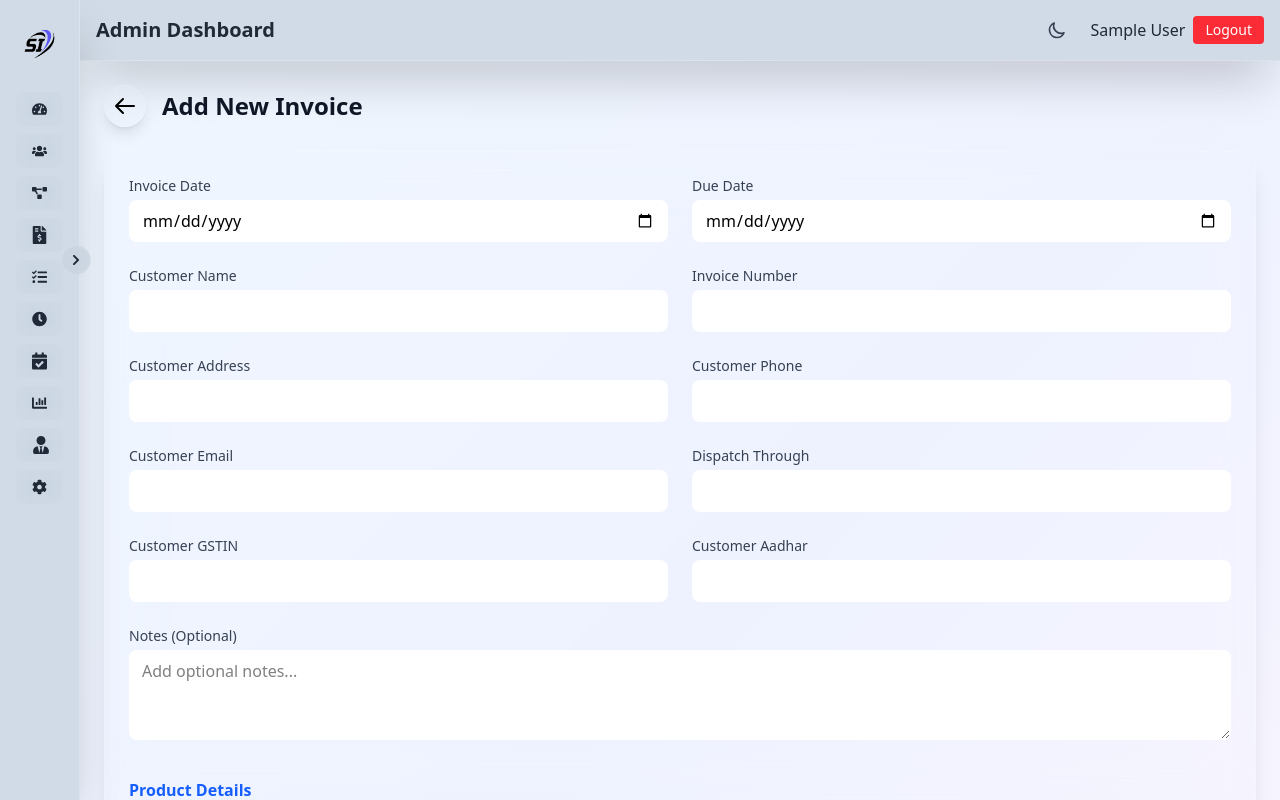
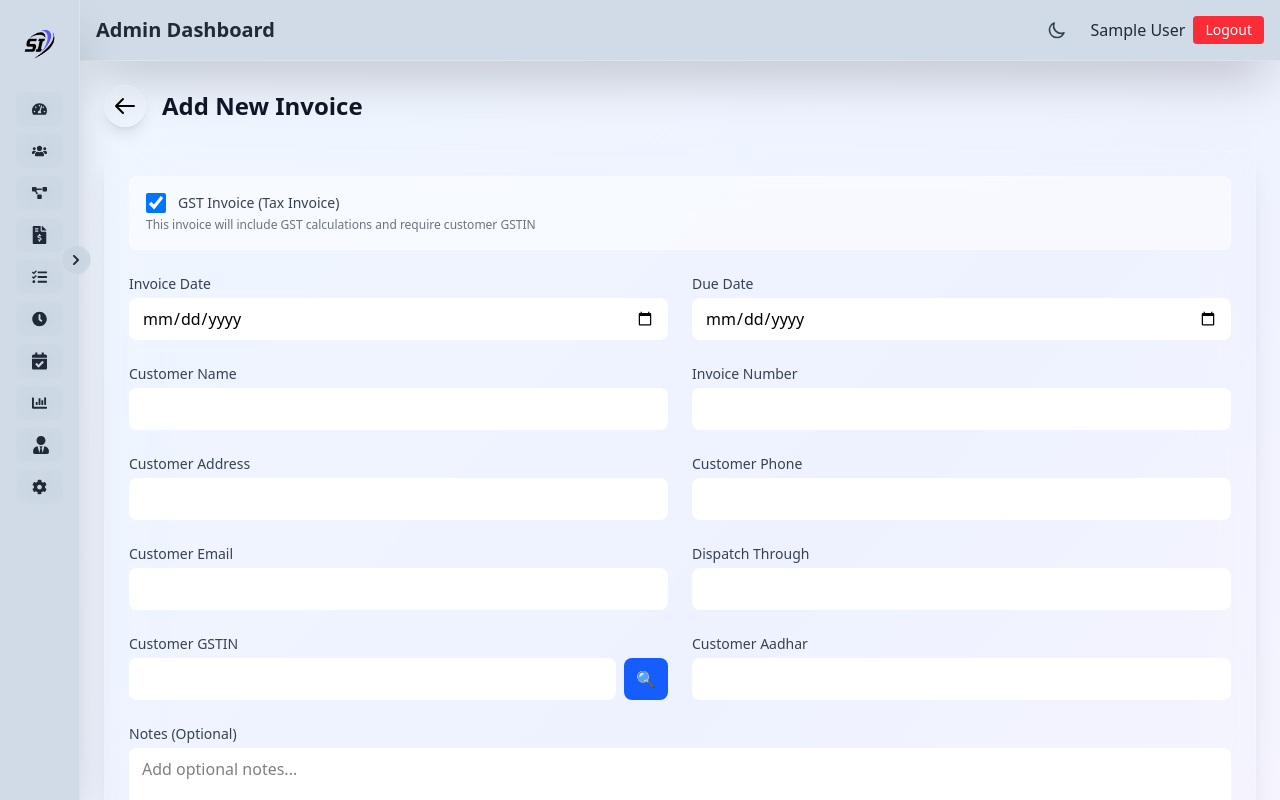
Before and after one commit to Shine-Infosolutions/shine-crm-frontend, a React (Vite) app: page /invoices/add in a window 1280 px wide. Built offline with nearby package versions, Linux system fonts and the light colour scheme; no server answers; sample sign-in values are in the browser's storage.

Commit message:
9 oct dophar

```diff
--- a/src/pages/AddInvoice.jsx
+++ b/src/pages/AddInvoice.jsx
@@ -4,6 +4,7 @@ import axios from "axios";
 import { useNavigate, useParams } from "react-router-dom";
 import { useAppContext } from "../context/AppContext";
 import { motion } from "framer-motion";
+import { fetchGSTDetails } from "../utils/gstLookup";
 
 const AddInvoice = () => {
   const { id } = useParams();
@@ -12,6 +13,7 @@ const AddInvoice = () => {
 
   const [formErrors, setFormErrors] = useState({});
   const [rowErrors, setRowErrors] = useState([]);
+  const [gstLoading, setGstLoading] = useState(false);
 
   const [formData, setFormData] = useState({
     customerGST: "",
@@ -25,6 +27,7 @@ const AddInvoice = () => {
     dispatchThrough: "",
     customerAadhar: "",
     notes: "",
+    isGSTInvoice: true,
     productDetails: [],
     amountDetails: {
       gstPercentage: 18,
@@ -84,15 +87,15 @@ const AddInvoice = () => {
       (acc, item) => acc + parseFloat(item.amount || 0),
       0
     );
-    const gstPct = parseFloat(formData.amountDetails.gstPercentage || 0);
+    const gstPct = formData.isGSTInvoice ? parseFloat(formData.amountDetails.gstPercentage || 0) : 0;
     const discPct = parseFloat(formData.amountDetails.discountOnTotal || 0);
-    const discountedBase = parseFloat(
-      (baseAmount * (1 - discPct / 100)).toFixed(2)
-    );
-    const gstAmount = parseFloat(
-      (discountedBase * (gstPct / 100)).toFixed(2)
-    );
-    const total = parseFloat((discountedBase + gstAmount).toFixed(2));
+    const discountedBase = Math.round(
+      (baseAmount * (1 - discPct / 100)) * 100
+    ) / 100;
+    const gstAmount = Math.round(
+      (discountedBase * (gstPct / 100)) * 100
+    ) / 100;
+    const total = Math.round(discountedBase + gstAmount);
 
     setFormData((prev) => ({
       ...prev,
@@ -105,10 +108,32 @@ const AddInvoice = () => {
     rows,
     formData.amountDetails.gstPercentage,
     formData.amountDetails.discountOnTotal,
+    formData.isGSTInvoice,
   ]);
 
   const handleChange = (e) => {
     setFormData((prev) => ({ ...prev, [e.target.name]: e.target.value }));
+  };
+
+  const handleGSTLookup = async () => {
+    if (!formData.customerGST || formData.customerGST.length !== 15) {
+      alert('Please enter a valid 15-digit GST number');
+      return;
+    }
+
+    setGstLoading(true);
+    try {
+      const gstDetails = await fetchGSTDetails(formData.customerGST);
+      setFormData(prev => ({
+        ...prev,
+        customerName: gstDetails.name,
+        customerAddress: gstDetails.address
+      }));
+    } catch (error) {
+      alert(error.message);
+    } finally {
+      setGstLoading(false);
+    }
   };
 
   const handleRowChange = (index, field, value) => {
@@ -119,7 +144,7 @@ const AddInvoice = () => {
     const price = parseFloat(updated[index].price) || 0;
     const discount = parseFloat(updated[index].discountPercentage) || 0;
     const amount = price * qty * (1 - discount / 100);
-    updated[index].amount = amount.toFixed(2);
+    updated[index].amount = (Math.round(amount * 100) / 100).toFixed(2);
     setRows(updated);
   };
 
@@ -151,8 +176,12 @@ const AddInvoice = () => {
 
     const requiredFields = [
       "customerName", "invoiceDate", "dueDate", "invoiceNumber",
-      "customerAddress", "customerPhone", "customerEmail", "customerGST"
+      "customerAddress", "customerPhone", "customerEmail"
     ];
+
+    if (formData.isGSTInvoice) {
+      requiredFields.push("customerGST");
+    }
     requiredFields.forEach((field) => {
       if (!formData[field]?.trim()) errors[field] = true;
     });
@@ -238,6 +267,29 @@ const AddInvoice = () => {
         onSubmit={handleSubmit}
         className="bg-blue-gray-200/80 dark:bg-gray-800/80 backdrop-blur-xl rounded-xl shadow-xl border border-white/20 dark:border-gray-700/50 p-6"
       >
+        {/* GST Invoice Toggle */}
+        <motion.div
+          initial={{ opacity: 0, y: 10 }}
+          animate={{ opacity: 1, y: 0 }}
+          transition={{ duration: 0.3, delay: 0.25 }}
+          className="mb-6 p-4 bg-white/50 dark:bg-gray-700/50 rounded-lg border border-white/20 dark:border-gray-700/50"
+        >
+          <label className="flex items-center space-x-3 cursor-pointer">
+            <input
+              type="checkbox"
+              checked={formData.isGSTInvoice}
+              onChange={(e) => setFormData(prev => ({ ...prev, isGSTInvoice: e.target.checked }))}
+              className="w-5 h-5 text-blue-600 bg-gray-100 border-gray-300 rounded focus:ring-blue-500 dark:focus:ring-blue-600 dark:ring-offset-gray-800 focus:ring-2 dark:bg-gray-700 dark:border-gray-600"
+            />
+            <span className="text-sm font-medium text-gray-700 dark:text-gray-300">
+              GST Invoice {formData.isGSTInvoice ? '(Tax Invoice)' : '(Non-GST Invoice)'}
+            </span>
+          </label>
+          <p className="text-xs text-gray-500 dark:text-gray-400 mt-1">
+            {formData.isGSTInvoice ? 'This invoice will include GST calculations and require customer GSTIN' : 'This invoice will not include GST calculations'}
+          </p>
+        </motion.div>
+
         <div className="grid grid-cols-1 md:grid-cols-2 gap-6">
           {[
             ["Invoice Date", "invoiceDate", "date"],
@@ -248,9 +300,9 @@ const AddInvoice = () => {
             ["Customer Phone", "customerPhone", "tel"],
             ["Customer Email", "customerEmail", "email"],
             ["Dispatch Through", "dispatchThrough", "text"],
-            ["Customer GSTIN", "customerGST", "text"],
+            ...(formData.isGSTInvoice ? [["Customer GSTIN", "customerGST", "text", true]] : []),
             ["Customer Aadhar", "customerAadhar", "text"],
-          ].map(([label, name, type], index) => (
+          ].map(([label, name, type, hasLookup], index) => (
             <motion.div
               key={name}
               initial={{ opacity: 0, y: 10 }}
@@ -258,16 +310,30 @@ const AddInvoice = () => {
               transition={{ duration: 0.3, delay: 0.3 + index * 0.05 }}
             >
               <label className="block text-sm font-medium text-gray-700 dark:text-gray-300 mb-1">{label}</label>
+              <div className={hasLookup ? "flex gap-2" : ""}>
                 <motion.input
                   whileFocus={{ scale: 1.02 }}
                   type={type}
                   name={name}
                   value={formData[name]}
                   onChange={handleChange}
-                className={`w-full px-3 py-2 border rounded-lg bg-white dark:bg-gray-700 dark:text-white focus:ring-2 focus:ring-blue-500/50 transition-all duration-0.3 ${
+                  className={`${hasLookup ? 'flex-1' : 'w-full'} px-3 py-2 border rounded-lg bg-white dark:bg-gray-700 dark:text-white focus:ring-2 focus:ring-blue-500/50 transition-all duration-0.3 ${
                     formErrors[name] ? "border-red-500" : "border-white/20 dark:border-gray-700/50"
                   }`}
                 />
+                {hasLookup && (
+                  <motion.button
+                    whileHover={{ scale: 1.05 }}
+                    whileTap={{ scale: 0.95 }}
+                    type="button"
+                    onClick={handleGSTLookup}
+                    disabled={gstLoading}
+                    className="px-3 py-2 bg-blue-600 text-white rounded-lg hover:bg-blue-700 disabled:opacity-50 transition-all duration-0.3"
+                  >
+                    {gstLoading ? '...' : '🔍'}
+                  </motion.button>
+                )}
+              </div>
             </motion.div>
           ))}
         </div>
@@ -384,6 +450,7 @@ const AddInvoice = () => {
           + Add Item
         </motion.button>
 
+        {formData.isGSTInvoice && (
           <motion.div
             initial={{ opacity: 0, y: 20 }}
             animate={{ opacity: 1, y: 0 }}
@@ -407,6 +474,7 @@ const AddInvoice = () => {
               <p className="text-xs mt-1 text-gray-500">CGST: {cgst}%, SGST: {sgst}%</p>
             </div>
           </motion.div>
+        )}
 
         <motion.div
           initial={{ opacity: 0, y: 20 }}
@@ -414,7 +482,7 @@ const AddInvoice = () => {
           transition={{ duration: 0.3, delay: 1.3 }}
           className="mt-6 text-right text-lg font-semibold dark:text-white"
         >
-          Total Amount: ₹{totalAmount}
+          Total Amount: ₹{Math.round(totalAmount)}
         </motion.div>
 
         <motion.div
--- a/src/pages/CreateInvoice.jsx
+++ b/src/pages/CreateInvoice.jsx
@@ -53,11 +53,12 @@ const CreateInvoice = () => {
       .map((w) => w.charAt(0).toUpperCase() + w.slice(1))
       .join(" ");
 
-  const gstRate = Number(invoice?.amountDetails?.gstPercentage || 0);
-  const totalAmount = Number(invoice?.amountDetails?.totalAmount || 0);
-  const baseAmount = totalAmount / (1 + gstRate / 100);
-  const cgstAmount = (baseAmount * (gstRate / 2 / 100)).toFixed(2);
-  const sgstAmount = (baseAmount * (gstRate / 2 / 100)).toFixed(2);
+  const isGSTInvoice = invoice?.isGSTInvoice !== false; // Default to true for backward compatibility
+  const gstRate = isGSTInvoice ? Number(invoice?.amountDetails?.gstPercentage || 0) : 0;
+  const totalAmount = Math.round(Number(invoice?.amountDetails?.totalAmount || 0));
+  const baseAmount = isGSTInvoice ? Math.round((totalAmount / (1 + gstRate / 100)) * 100) / 100 : totalAmount;
+  const cgstAmount = isGSTInvoice ? (Math.round((baseAmount * (gstRate / 2 / 100)) * 100) / 100).toFixed(2) : '0.00';
+  const sgstAmount = isGSTInvoice ? (Math.round((baseAmount * (gstRate / 2 / 100)) * 100) / 100).toFixed(2) : '0.00';
 
 
   const handlePrint = useReactToPrint({
@@ -156,7 +157,7 @@ const CreateInvoice = () => {
           >
             <div className="flex-1"></div>
             <h1 className="text-base sm:text-xl font-bold text-center">
-              TAX INVOICE
+              {isGSTInvoice ? 'TAX INVOICE' : 'INVOICE'}
             </h1>
             <div className="flex-1 text-right">
               <span className="text-xs sm:text-sm font-semibold">
@@ -176,7 +177,7 @@ const CreateInvoice = () => {
               <img src="/icon.png" alt="Logo" className="w-16 h-12 object-contain" />
               <div>
                 <p className="text-sm font-bold">SHINE INFOSOLUTIONS</p>
-                <p className="text-xs">GSTIN: 09FTJPS4577P1ZD</p>
+                {isGSTInvoice && <p className="text-xs">GSTIN: 09FTJPS4577P1ZD</p>}
                 <p className="text-xs">87a, Bankati chak, Raiganj road,Near Chhoti</p>
                 <p className="text-xs">Masjid, Gorakhpur</p>
                 <p className="text-xs">Gorakhpur, UTTAR PRADESH, 273001</p>
@@ -212,7 +213,7 @@ const CreateInvoice = () => {
             className="border-b-2 border-black p-3"
           >
             <p className="text-xs font-semibold mb-1">Customer Details:</p>
-            <p className="text-xs">GSTIN: {invoice.customerGST}</p>
+            {isGSTInvoice && <p className="text-xs">GSTIN: {invoice.customerGST}</p>}
             <p className="text-xs">Billing Address: {invoice.customerAddress}</p>
           </motion.div>
 
@@ -231,8 +232,8 @@ const CreateInvoice = () => {
                   <th className="border-b-2 border-r-2 border-black px-1 py-2 text-center font-semibold">HSN/SAC</th>
                   <th className="border-b-2 border-r-2 border-black px-1 py-2 text-center font-semibold">Rate/Item</th>
                   <th className="border-b-2 border-r-2 border-black px-1 py-2 text-center font-semibold">Qty</th>
-                  <th className="border-b-2 border-r-2 border-black px-1 py-2 text-center font-semibold">Taxable Value</th>
-                  <th className="border-b-2 border-r-2 border-black px-1 py-2 text-center font-semibold">Tax Amount</th>
+                  <th className="border-b-2 border-r-2 border-black px-1 py-2 text-center font-semibold">{isGSTInvoice ? 'Taxable Value' : 'Value'}</th>
+                  {isGSTInvoice && <th className="border-b-2 border-r-2 border-black px-1 py-2 text-center font-semibold">Tax Amount</th>}
                   <th className="border-b-2 px-1 py-2 text-center font-semibold">Amount</th>
                 </tr>
               </thead>
@@ -241,10 +242,10 @@ const CreateInvoice = () => {
                   const qty = parseFloat(p.quantity || 0);
                   const price = parseFloat(p.price || 0);
                   const discountPct = parseFloat(p.discountPercentage || 0);
-                  const originalValue = qty * price;
-                  const discountAmount = (originalValue * discountPct) / 100;
-                  const taxableValue = originalValue - discountAmount;
-                  const taxAmount = taxableValue * (gstRate / 100);
+                  const originalValue = Math.round((qty * price) * 100) / 100;
+                  const discountAmount = Math.round((originalValue * discountPct / 100) * 100) / 100;
+                  const taxableValue = Math.round((originalValue - discountAmount) * 100) / 100;
+                  const taxAmount = Math.round((taxableValue * (gstRate / 100)) * 100) / 100;
 
                   return (
                     <motion.tr
@@ -259,8 +260,8 @@ const CreateInvoice = () => {
                       <td className="border-b-2 border-r-2 border-black px-1 py-2 text-center">₹{price.toFixed(2)}</td>
                       <td className="border-b-2 border-r-2 border-black px-1 py-2 text-center">{qty}</td>
                       <td className="border-b-2 border-r-2 border-black px-1 py-2 text-center">₹{taxableValue.toFixed(2)}</td>
-                      <td className="border-b-2 border-r-2 border-black px-1 py-2 text-center">₹{taxAmount.toFixed(2)}</td>
-                      <td className="border-b-2 px-1 py-2 text-center">₹{p.amount}</td>
+                      {isGSTInvoice && <td className="border-b-2 border-r-2 border-black px-1 py-2 text-center">₹{taxAmount.toFixed(2)}</td>}
+                      <td className="border-b-2 px-1 py-2 text-center">₹{(Math.round(parseFloat(p.amount) * 100) / 100).toFixed(2)}</td>
                     </motion.tr>
                   );
                 })}
@@ -275,10 +276,19 @@ const CreateInvoice = () => {
             transition={{ duration: 0.3, delay: 0.8 }}
             className="border-b-2 border-black p-2 text-right"
           >
-            <p className="text-xs"><strong>Taxable Amount: ₹{baseAmount.toFixed(2)}</strong></p>
-            <p className="text-xs"><strong>CGST {gstRate / 2}%: ₹{cgstAmount}</strong></p>
-            <p className="text-xs"><strong>SGST {gstRate / 2}%: ₹{sgstAmount}</strong></p>
-            <p className="text-sm font-bold mt-1"><strong>Total: ₹{totalAmount}</strong></p>
+            {isGSTInvoice ? (
+              <>
+                <p className="text-xs"><strong>Taxable Amount: ₹{baseAmount.toFixed(2)}</strong></p>
+                <p className="text-xs"><strong>CGST {gstRate / 2}%: ₹{cgstAmount}</strong></p>
+                <p className="text-xs"><strong>SGST {gstRate / 2}%: ₹{sgstAmount}</strong></p>
+                <p className="text-sm font-bold mt-1"><strong>Total: ₹{totalAmount}</strong></p>
+              </>
+            ) : (
+              <>
+                <p className="text-xs"><strong>Sub Total: ₹{baseAmount.toFixed(2)}</strong></p>
+                <p className="text-sm font-bold mt-1"><strong>Total: ₹{totalAmount}</strong></p>
+              </>
+            )}
           </motion.div>
 
           {/* Amount in Words */}
@@ -288,7 +298,7 @@ const CreateInvoice = () => {
             transition={{ duration: 0.3, delay: 1.0 }}
             className="border-b-2 border-black p-2"
           >
-            <p className="text-xs text-right"><strong>Total amount (in words):</strong> INR {capitalizeWords(toWords(totalAmount))} Only</p>
+            <p className="text-xs text-right"><strong>Total amount (in words):</strong> INR {capitalizeWords(toWords(Math.round(totalAmount)))} Only</p>
           </motion.div>
 
           {/* Notes Section */}
--- /dev/null
+++ b/src/utils/gstLookup.js
@@ -0,0 +1,33 @@
+// src/utils/gstLookup.js
+export const fetchGSTDetails = async (gstNumber) => {
+  if (!gstNumber || gstNumber.length !== 15) {
+    throw new Error('Invalid GST number');
+  }
+
+  // Mock data for demonstration - replace with actual API when available
+  const mockData = {
+    '09AAECS9247G1ZZ': {
+      name: 'ABC PRIVATE LIMITED',
+      address: '123 Business Park, Sector 18, Noida, UP, 201301',
+      state: 'Uttar Pradesh',
+      pincode: '201301'
+    },
+    '27AABCU9603R1ZX': {
+      name: 'XYZ ENTERPRISES',
+      address: '456 Industrial Area, Mumbai, MH, 400001',
+      state: 'Maharashtra',
+      pincode: '400001'
+    }
+  };
+
+  return new Promise((resolve, reject) => {
+    setTimeout(() => {
+      const data = mockData[gstNumber];
+      if (data) {
+        resolve(data);
+      } else {
+        reject(new Error('GST number not found. Using mock data for demo.'));
+      }
+    }, 1000);
+  });
+};
```
Also changed, not shown: src/pages/InvoiceManagement.jsx (+11 -1 lines), Screenshot 2025-09-20 180132.png (deleted). Lines whose indentation alone changed are shown as unchanged.
